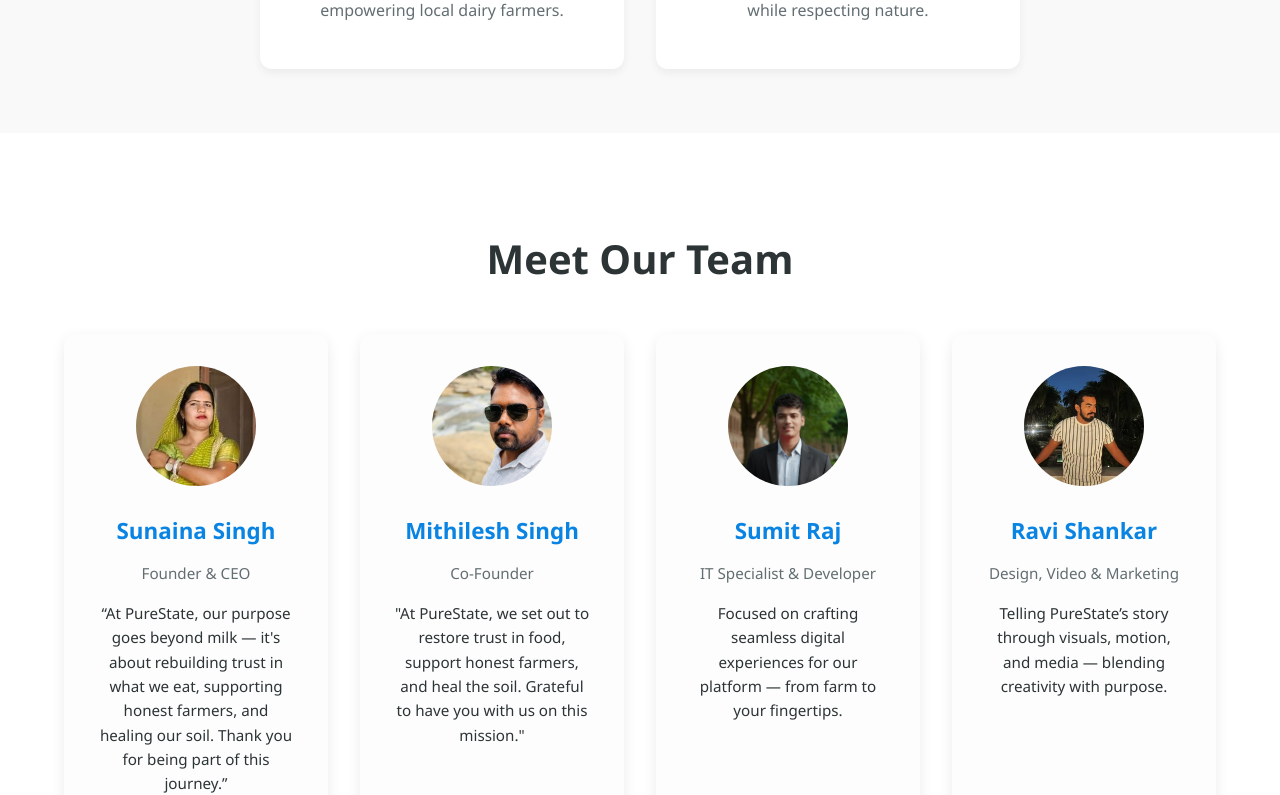
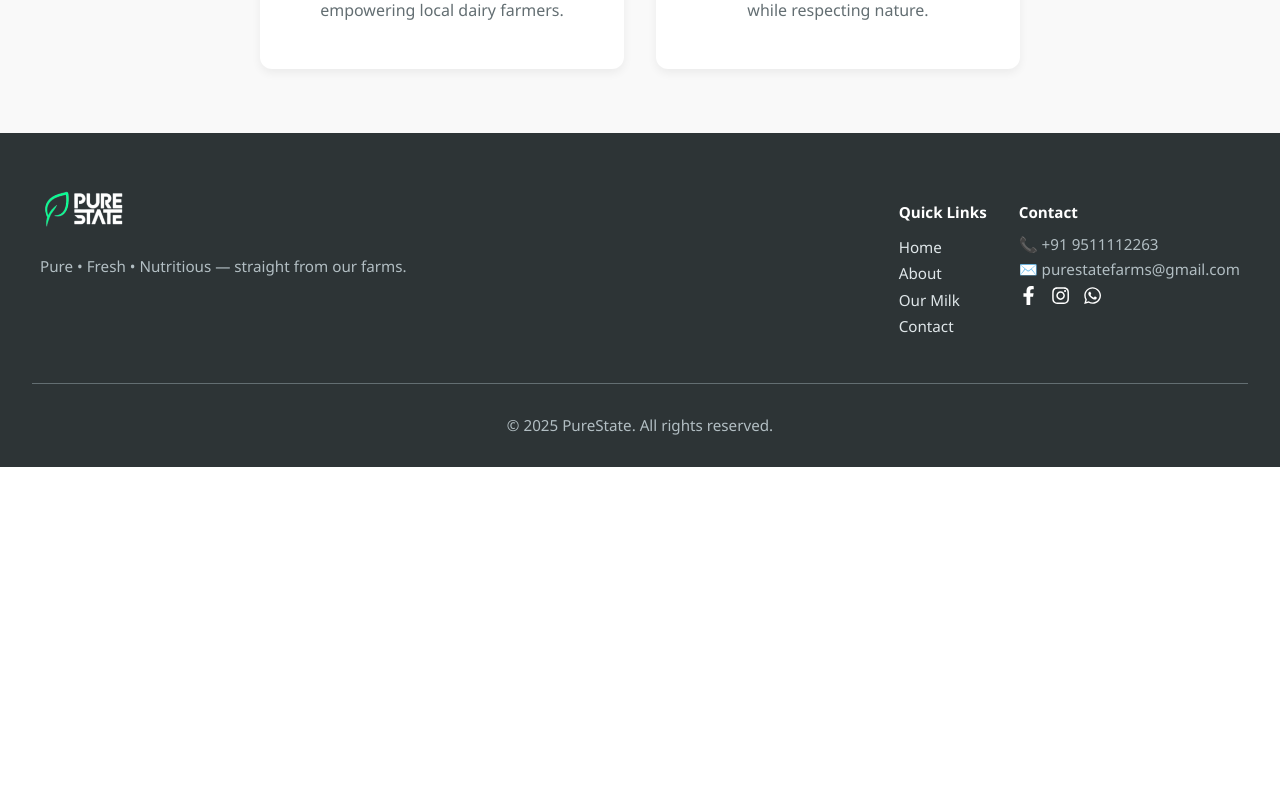
Before and after one commit to pureState1/puremilk, a React (Vite) app in the folder frontend/: page /about in a window 1280 px wide. Shown: the part 1065-1860 px from the top of the page. After the commit the page ends 1532 px from the top, so only its background shows below. Built offline with nearby package versions, Linux system fonts and the light colour scheme.

Commit message:
About page again updated

```diff
--- a/frontend/src/pages/AboutPage.jsx
+++ b/frontend/src/pages/AboutPage.jsx
@@ -52,7 +52,7 @@
       </section>
 
       {/* Meet the Team */}
-      <section className="team-section">
+      {/* <section className="team-section">
         <h2>Meet Our Team</h2>
         <div className="team-grid">
         <div className="team-card">
@@ -90,7 +90,7 @@
             </p>
           </div>
         </div>
-      </section>
+      </section> */}
     </div>
   );
 }
```
Also changed, not shown: frontend/src/assets/it_specialist.jpg (deleted).
